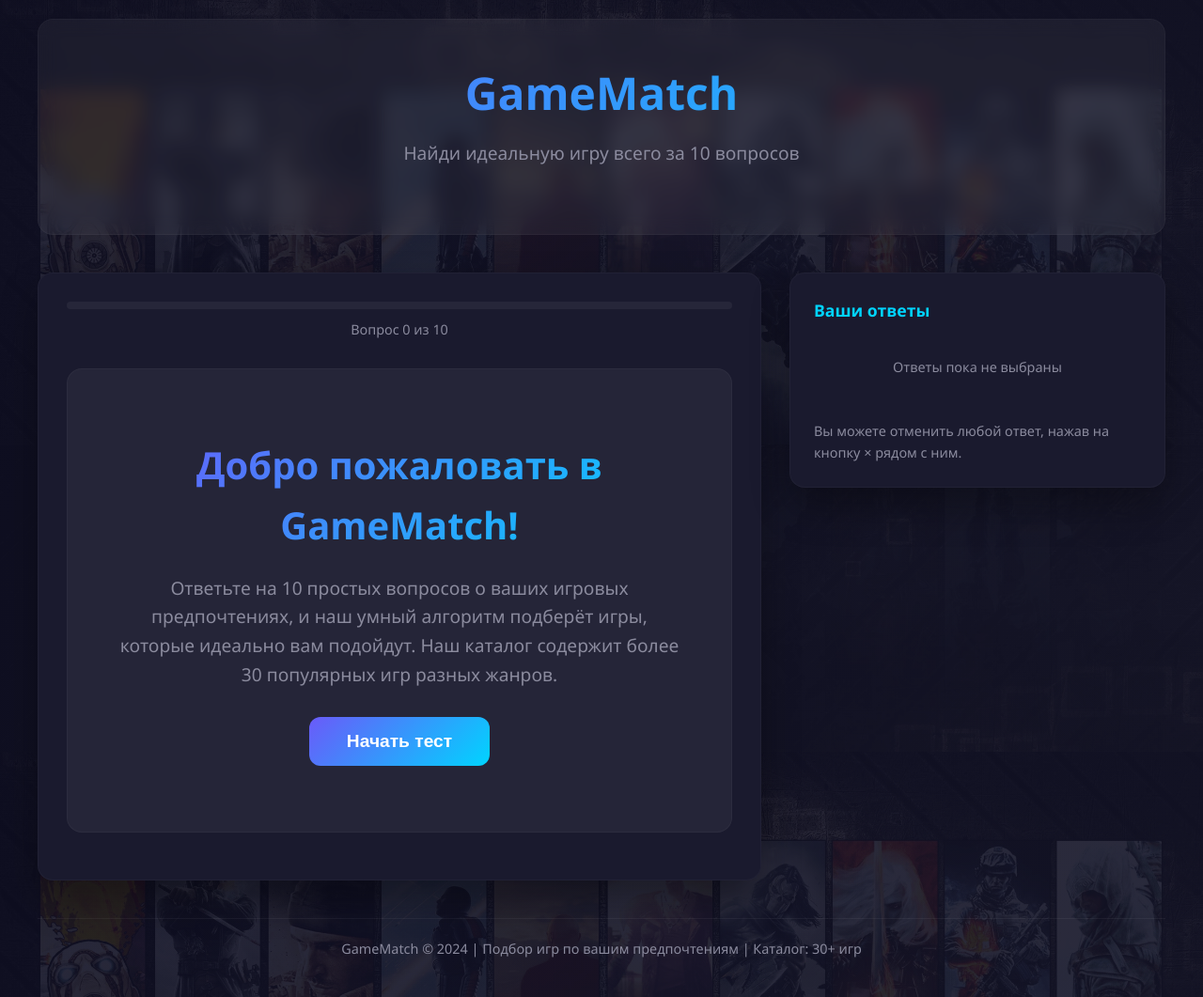
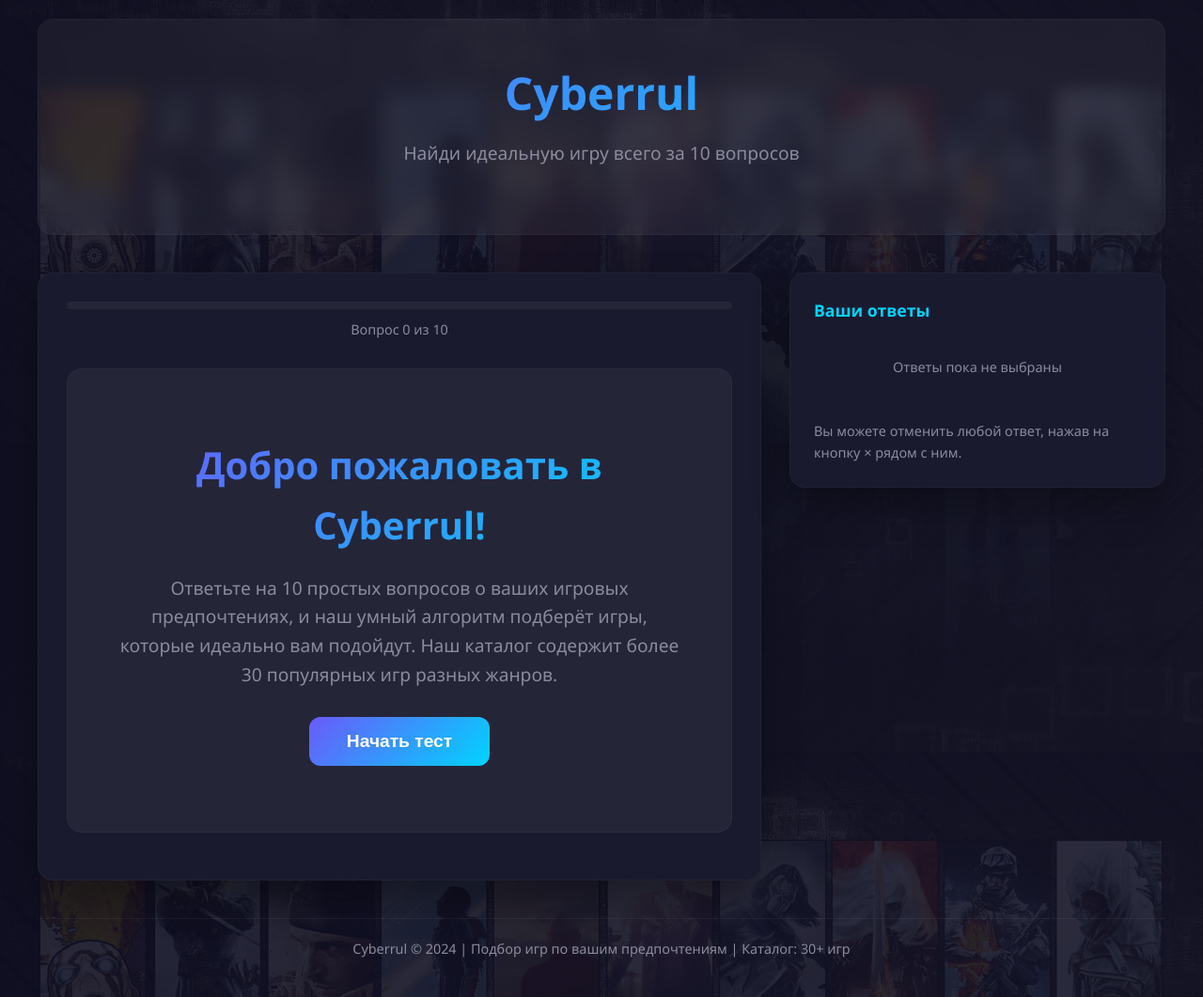
Before and after one commit to frolisnull/cyber, a plain HTML site: page index.html in a window 1280 px wide. Shown: the whole page at 94% size. Drawn offline with Linux system fonts and the light colour scheme.

Commit message:
Update index.html

```diff
--- a/index.html
+++ b/index.html
@@ -3,7 +3,7 @@
 <head>
   <meta charset="UTF-8">
   <meta name="viewport" content="width=device-width, initial-scale=1.0">
-  <title>GameMatch — Подбор игр по опросу</title>
+  <title>Cyberrul — Подбор игр по опросу</title>
   <style>
     /* ====== VARIABLES / BASE ====== */
     :root {
@@ -506,7 +506,7 @@
   <div class="container">
     <!-- Header -->
     <header class="header">
-      <h1 class="logo">GameMatch</h1>
+      <h1 class="logo">Cyberrul</h1>
       <p class="tagline">Найди идеальную игру всего за 10 вопросов</p>
     </header>
 
@@ -525,7 +525,7 @@
         <!-- Welcome Screen -->
         <div class="question-card" id="questionCard">
           <div class="welcome-screen" id="welcomeScreen">
-            <h2 class="welcome-title">Добро пожаловать в GameMatch!</h2>
+            <h2 class="welcome-title">Добро пожаловать в Cyberrul!</h2>
             <p class="welcome-text">
               Ответьте на 10 простых вопросов о ваших игровых предпочтениях,
               и наш умный алгоритм подберёт игры, которые идеально вам подойдут.
@@ -578,7 +578,7 @@
 
     <!-- Footer -->
     <div class="footer">
-      <p>GameMatch © 2024 | Подбор игр по вашим предпочтениям | Каталог: 30+ игр</p>
+      <p>Cyberrul © 2024 | Подбор игр по вашим предпочтениям | Каталог: 30+ игр</p>
     </div>
   </div>
 
@@ -1615,7 +1615,7 @@
       // Показываем welcome screen
       questionCard.innerHTML = `
         <div class="welcome-screen">
-          <h2 class="welcome-title">Добро пожаловать в GameMatch!</h2>
+          <h2 class="welcome-title">Добро пожаловать в Cyberrul!</h2>
           <p class="welcome-text">
             Ответьте на 10 простых вопросов о ваших игровых предпочтениях,
             и наш умный алгоритм подберёт игры, которые идеально вам подойдут.
@@ -1633,4 +1633,5 @@
     }
   </script>
 </body>
+
 </html>
```
